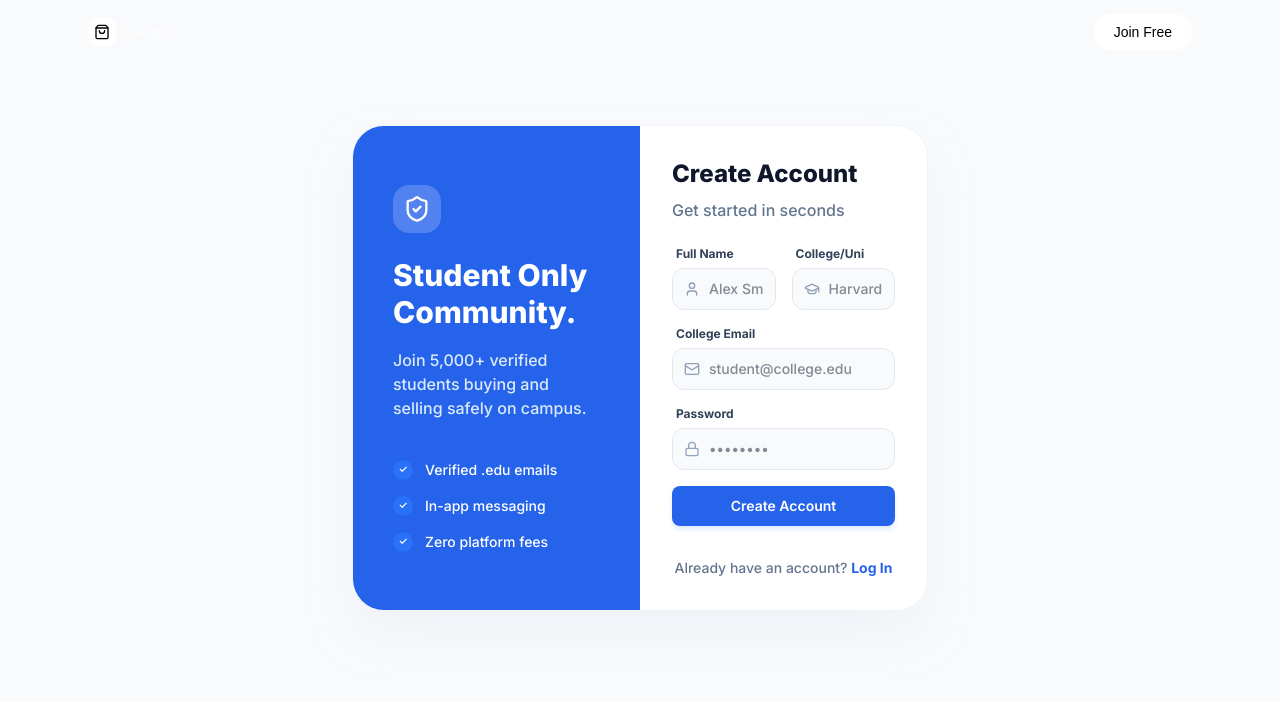
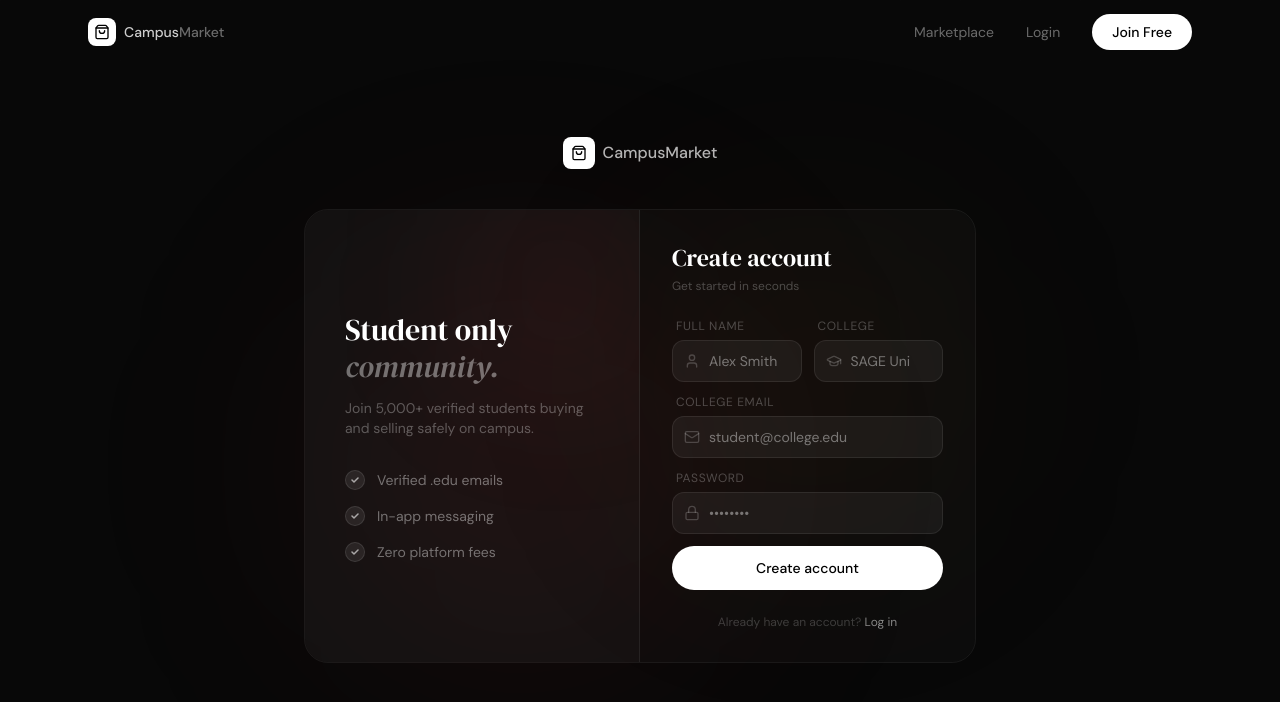
Before and after one commit to Adarshak7488/CampusMarket, a React (Vite) app: page /signup in a window 1280 px wide. Shown: the top 702 px of the page. Built offline with nearby package versions, Linux system fonts and the light colour scheme; no server answers; the database is empty.

Commit message:
Update Signup component to include ShoppingBag icon

```diff
--- a/src/pages/Signup.tsx
+++ b/src/pages/Signup.tsx
@@ -3,8 +3,15 @@ import { Link, useNavigate } from 'react-router-dom';
 import { createUserWithEmailAndPassword, updateProfile } from 'firebase/auth';
 import { doc, setDoc } from 'firebase/firestore';
 import { auth, db } from '../lib/firebase';
-import { Mail, Lock, User, GraduationCap, Loader2, AlertCircle, ShieldCheck } from 'lucide-react';
+import { Mail, Lock, User, GraduationCap, Loader2, AlertCircle, ShoppingBag } from 'lucide-react';
 import { motion } from 'motion/react';
+
+const inputStyle = {
+  background: 'rgba(255,255,255,0.05)',
+  border: '1px solid rgba(255,255,255,0.08)',
+  color: 'rgba(255,255,255,0.8)',
+  fontFamily: "'DM Sans', sans-serif",
+};
 
 const Signup = () => {
   const [name, setName] = useState('');
@@ -19,168 +26,183 @@ const Signup = () => {
     e.preventDefault();
     setLoading(true);
     setError(null);
-
-    // Basic college email validation
-    if (!email.endsWith('.edu') && !email.includes('college') && !email.includes('university') && !email.includes('ac.in')) {
-      // Allowing more for demo purposes but warning
-      console.log('Non-edu email used');
-    }
-
     try {
       const { user } = await createUserWithEmailAndPassword(auth, email, password);
-
       await updateProfile(user, { displayName: name });
-
-      // Create user document
       await setDoc(doc(db, 'users', user.uid), {
-        name,
-        email,
-        college,
+        name, email, college,
         joinedAt: new Date().toISOString(),
         rating: 5.0,
         avatar: `https://api.dicebear.com/7.x/avataaars/svg?seed=${user.uid}`
       });
-
       navigate('/dashboard');
     } catch (err: any) {
-      console.error(err);
       setError(err.message || 'Failed to create account.');
     } finally {
       setLoading(false);
     }
   };
 
+  const handleFocus = (e: React.FocusEvent<HTMLInputElement>) => {
+    e.target.style.borderColor = 'rgba(255,255,255,0.2)';
+  };
+  const handleBlur = (e: React.FocusEvent<HTMLInputElement>) => {
+    e.target.style.borderColor = 'rgba(255,255,255,0.08)';
+  };
+
   return (
-    <div className="min-h-[calc(100vh-64px)] flex items-center justify-center p-4 bg-slate-50">
+    <div className="min-h-screen flex items-center justify-center p-4 relative overflow-hidden"
+      style={{ background: '#080808', fontFamily: "'DM Sans', sans-serif" }}>
+
+      <link href="https://fonts.googleapis.com/css2?family=DM+Sans:wght@300;400;500&family=DM+Serif+Display:ital@0;1&display=swap" rel="stylesheet" />
+
+      {/* Ambient blobs */}
+      <div className="absolute inset-0 pointer-events-none overflow-hidden">
+        <div className="absolute top-1/3 left-1/4 w-[400px] h-[400px] rounded-full blur-[120px]" style={{ background: 'rgba(180,30,30,0.1)' }} />
+        <div className="absolute bottom-1/3 right-1/4 w-[300px] h-[300px] rounded-full blur-[100px]" style={{ background: 'rgba(80,40,0,0.12)' }} />
+      </div>
+
+      {/* Grid */}
+      <div className="absolute inset-0 pointer-events-none opacity-[0.03]"
+        style={{ backgroundImage: 'linear-gradient(rgba(255,255,255,0.1) 1px, transparent 1px), linear-gradient(90deg, rgba(255,255,255,0.1) 1px, transparent 1px)', backgroundSize: '60px 60px' }} />
+
       <motion.div
-        initial={{ opacity: 0, y: 20 }}
+        initial={{ opacity: 0, y: 30 }}
         animate={{ opacity: 1, y: 0 }}
-        className="max-w-xl w-full"
+        transition={{ duration: 0.7 }}
+        className="w-full max-w-2xl relative z-10"
       >
-        <div className="grid md:grid-cols-2 bg-white rounded-[32px] shadow-2xl shadow-slate-200/50 border border-slate-100 overflow-hidden">
-          <div className="bg-blue-600 p-10 text-white flex flex-col justify-center gap-6">
-            <div className="w-12 h-12 bg-white/20 rounded-2xl flex items-center justify-center">
-              <ShieldCheck className="w-7 h-7" />
+        {/* Logo */}
+        <div className="flex items-center justify-center gap-2 mb-10">
+          <div className="w-8 h-8 bg-white rounded-lg flex items-center justify-center">
+            <ShoppingBag className="w-4 h-4 text-black" />
           </div>
-            <div>
-              <h2 className="text-3xl font-extrabold mb-4 leading-tight">Student Only Community.</h2>
-              <p className="text-blue-100 font-medium">Join 5,000+ verified students buying and selling safely on campus.</p>
+          <span className="text-white/70 font-medium">CampusMarket</span>
         </div>
-            <div className="space-y-4 pt-4">
-              <div className="flex items-center gap-3">
-                <div className="w-5 h-5 rounded-full bg-blue-500/50 flex flex-shrink-0 items-center justify-center text-[10px] font-bold">✓</div>
-                <span className="text-sm font-medium">Verified .edu emails</span>
+
+        {/* Card */}
+        <div className="rounded-3xl overflow-hidden border" style={{ borderColor: 'rgba(255,255,255,0.07)' }}>
+          <div className="grid md:grid-cols-2">
+
+            {/* Left panel */}
+            <div className="p-10 flex flex-col justify-center relative overflow-hidden"
+              style={{ background: 'rgba(255,255,255,0.04)', borderRight: '1px solid rgba(255,255,255,0.07)' }}>
+              <div className="absolute top-0 right-0 w-40 h-40 rounded-full blur-[80px]" style={{ background: 'rgba(200,50,50,0.15)' }} />
+              <div className="relative z-10">
+                <h2 className="text-3xl font-light text-white mb-3 leading-tight" style={{ fontFamily: "'DM Serif Display', serif" }}>
+                  Student only<br /><em className="italic text-white/40">community.</em>
+                </h2>
+                <p className="text-sm mb-8" style={{ color: 'rgba(255,255,255,0.3)' }}>
+                  Join 5,000+ verified students buying and selling safely on campus.
+                </p>
+                <div className="space-y-4">
+                  {['Verified .edu emails', 'In-app messaging', 'Zero platform fees'].map((item) => (
+                    <div key={item} className="flex items-center gap-3">
+                      <div className="w-5 h-5 rounded-full flex items-center justify-center flex-shrink-0"
+                        style={{ background: 'rgba(255,255,255,0.08)', border: '1px solid rgba(255,255,255,0.1)' }}>
+                        <svg width="8" height="6" viewBox="0 0 8 6" fill="none">
+                          <path d="M1 3L3 5L7 1" stroke="rgba(255,255,255,0.6)" strokeWidth="1.5" strokeLinecap="round" strokeLinejoin="round" />
+                        </svg>
                       </div>
-              <div className="flex items-center gap-3">
-                <div className="w-5 h-5 rounded-full bg-blue-500/50 flex flex-shrink-0 items-center justify-center text-[10px] font-bold">✓</div>
-                <span className="text-sm font-medium">In-app messaging</span>
+                      <span className="text-sm" style={{ color: 'rgba(255,255,255,0.4)' }}>{item}</span>
                     </div>
-              <div className="flex items-center gap-3">
-                <div className="w-5 h-5 rounded-full bg-blue-500/50 flex flex-shrink-0 items-center justify-center text-[10px] font-bold">✓</div>
-                <span className="text-sm font-medium">Zero platform fees</span>
+                  ))}
                 </div>
               </div>
             </div>
 
-          <div className="p-8">
-            <div className="text-center md:text-left mb-6">
-              <h1 className="text-2xl font-extrabold text-slate-900 mb-2">Create Account</h1>
-              <p className="text-slate-500 font-medium">Get started in seconds</p>
+            {/* Right panel — form */}
+            <div className="p-8" style={{ background: 'rgba(255,255,255,0.02)' }}>
+              <div className="mb-6">
+                <h1 className="text-2xl font-light text-white mb-1" style={{ fontFamily: "'DM Serif Display', serif" }}>
+                  Create account
+                </h1>
+                <p className="text-xs" style={{ color: 'rgba(255,255,255,0.25)' }}>Get started in seconds</p>
               </div>
 
               {error && (
-              <div className="mb-6 p-4 bg-red-50 border border-red-100 text-red-600 rounded-2xl flex items-center gap-3 text-xs font-medium">
-                <AlertCircle className="w-5 h-5 flex-shrink-0" />
+                <motion.div
+                  initial={{ opacity: 0, y: -10 }}
+                  animate={{ opacity: 1, y: 0 }}
+                  className="mb-5 p-3 rounded-2xl flex items-center gap-3 text-xs"
+                  style={{ background: 'rgba(220,50,50,0.1)', border: '1px solid rgba(220,50,50,0.2)', color: '#f87171' }}
+                >
+                  <AlertCircle className="w-4 h-4 flex-shrink-0" />
                   <span>{error}</span>
-              </div>
+                </motion.div>
               )}
 
-            <form onSubmit={handleSubmit} className="space-y-4">
-              <div className="grid grid-cols-2 gap-4">
+              <form onSubmit={handleSubmit} className="space-y-3">
+                <div className="grid grid-cols-2 gap-3">
                   <div>
-                  <label className="block text-xs font-bold text-slate-700 mb-1.5 ml-1">Full Name</label>
+                    <label className="block text-xs mb-1.5 ml-1" style={{ color: 'rgba(255,255,255,0.25)', letterSpacing: '0.05em' }}>FULL NAME</label>
                     <div className="relative">
-                    <div className="absolute inset-y-0 left-0 pl-3 flex items-center pointer-events-none text-slate-400">
+                      <div className="absolute inset-y-0 left-0 pl-3 flex items-center pointer-events-none" style={{ color: 'rgba(255,255,255,0.2)' }}>
                         <User className="w-4 h-4" />
                       </div>
-                    <input
-                      type="text"
-                      required
-                      value={name}
-                      onChange={(e) => setName(e.target.value)}
-                      className="block w-full pl-9 pr-3 py-2.5 bg-slate-50 border border-slate-200 rounded-xl focus:ring-2 focus:ring-blue-600/20 focus:border-blue-600 outline-none transition-all font-medium text-slate-900 text-sm"
+                      <input type="text" required value={name} onChange={e => setName(e.target.value)}
                         placeholder="Alex Smith"
-                    />
+                        className="block w-full pl-9 pr-3 py-2.5 rounded-xl text-sm outline-none transition-all"
+                        style={inputStyle} onFocus={handleFocus} onBlur={handleBlur} />
                     </div>
                   </div>
                   <div>
-                  <label className="block text-xs font-bold text-slate-700 mb-1.5 ml-1">College/Uni</label>
+                    <label className="block text-xs mb-1.5 ml-1" style={{ color: 'rgba(255,255,255,0.25)', letterSpacing: '0.05em' }}>COLLEGE</label>
                     <div className="relative">
-                    <div className="absolute inset-y-0 left-0 pl-3 flex items-center pointer-events-none text-slate-400">
+                      <div className="absolute inset-y-0 left-0 pl-3 flex items-center pointer-events-none" style={{ color: 'rgba(255,255,255,0.2)' }}>
                         <GraduationCap className="w-4 h-4" />
                       </div>
-                    <input
-                      type="text"
-                      required
-                      value={college}
-                      onChange={(e) => setCollege(e.target.value)}
-                      className="block w-full pl-9 pr-3 py-2.5 bg-slate-50 border border-slate-200 rounded-xl focus:ring-2 focus:ring-blue-600/20 focus:border-blue-600 outline-none transition-all font-medium text-slate-900 text-sm"
-                      placeholder="Harvard"
-                    />
+                      <input type="text" required value={college} onChange={e => setCollege(e.target.value)}
+                        placeholder="SAGE Uni"
+                        className="block w-full pl-9 pr-3 py-2.5 rounded-xl text-sm outline-none transition-all"
+                        style={inputStyle} onFocus={handleFocus} onBlur={handleBlur} />
                     </div>
                   </div>
                 </div>
 
                 <div>
-                <label className="block text-xs font-bold text-slate-700 mb-1.5 ml-1">College Email</label>
+                  <label className="block text-xs mb-1.5 ml-1" style={{ color: 'rgba(255,255,255,0.25)', letterSpacing: '0.05em' }}>COLLEGE EMAIL</label>
                   <div className="relative">
-                  <div className="absolute inset-y-0 left-0 pl-3 flex items-center pointer-events-none text-slate-400">
+                    <div className="absolute inset-y-0 left-0 pl-3 flex items-center pointer-events-none" style={{ color: 'rgba(255,255,255,0.2)' }}>
                       <Mail className="w-4 h-4" />
                     </div>
-                  <input
-                    type="email"
-                    required
-                    value={email}
-                    onChange={(e) => setEmail(e.target.value)}
-                    className="block w-full pl-9 pr-3 py-2.5 bg-slate-50 border border-slate-200 rounded-xl focus:ring-2 focus:ring-blue-600/20 focus:border-blue-600 outline-none transition-all font-medium text-slate-900 text-sm"
+                    <input type="email" required value={email} onChange={e => setEmail(e.target.value)}
                       placeholder="student@college.edu"
-                  />
+                      className="block w-full pl-9 pr-3 py-2.5 rounded-xl text-sm outline-none transition-all"
+                      style={inputStyle} onFocus={handleFocus} onBlur={handleBlur} />
                   </div>
                 </div>
 
                 <div>
-                <label className="block text-xs font-bold text-slate-700 mb-1.5 ml-1">Password</label>
+                  <label className="block text-xs mb-1.5 ml-1" style={{ color: 'rgba(255,255,255,0.25)', letterSpacing: '0.05em' }}>PASSWORD</label>
                   <div className="relative">
-                  <div className="absolute inset-y-0 left-0 pl-3 flex items-center pointer-events-none text-slate-400">
+                    <div className="absolute inset-y-0 left-0 pl-3 flex items-center pointer-events-none" style={{ color: 'rgba(255,255,255,0.2)' }}>
                       <Lock className="w-4 h-4" />
                     </div>
-                  <input
-                    type="password"
-                    required
-                    value={password}
-                    onChange={(e) => setPassword(e.target.value)}
-                    className="block w-full pl-9 pr-3 py-2.5 bg-slate-50 border border-slate-200 rounded-xl focus:ring-2 focus:ring-blue-600/20 focus:border-blue-600 outline-none transition-all font-medium text-slate-900 text-sm"
+                    <input type="password" required value={password} onChange={e => setPassword(e.target.value)}
                       placeholder="••••••••"
-                  />
+                      className="block w-full pl-9 pr-3 py-2.5 rounded-xl text-sm outline-none transition-all"
+                      style={inputStyle} onFocus={handleFocus} onBlur={handleBlur} />
                   </div>
                 </div>
 
-              <button
-                type="submit"
-                disabled={loading}
-                className="w-full py-2.5 btn-primary text-sm shadow-md shadow-blue-100 disabled:opacity-50 disabled:cursor-not-allowed flex items-center justify-center gap-2 mt-2"
-              >
-                {loading ? <Loader2 className="w-5 h-5 animate-spin" /> : 'Create Account'}
+                <button type="submit" disabled={loading}
+                  className="w-full py-3 rounded-full text-sm font-medium transition-all flex items-center justify-center gap-2 mt-2"
+                  style={{ background: loading ? 'rgba(255,255,255,0.7)' : 'white', color: 'black', cursor: loading ? 'not-allowed' : 'pointer' }}>
+                  {loading ? <Loader2 className="w-4 h-4 animate-spin" /> : 'Create account'}
                 </button>
               </form>
 
-            <div className="mt-8 text-center">
-              <p className="text-slate-500 font-medium text-sm">
+              <div className="mt-6 text-center">
+                <p className="text-xs" style={{ color: 'rgba(255,255,255,0.2)' }}>
                   Already have an account?{' '}
-                <Link to="/login" className="text-blue-600 font-bold hover:underline">
-                  Log In
+                  <Link to="/login" style={{ color: 'rgba(255,255,255,0.5)' }}
+                    onMouseEnter={e => (e.target as HTMLElement).style.color = 'white'}
+                    onMouseLeave={e => (e.target as HTMLElement).style.color = 'rgba(255,255,255,0.5)'}>
+                    Log in
                   </Link>
                 </p>
+              </div>
             </div>
           </div>
         </div>
```
Lines whose indentation alone changed are shown as unchanged.
